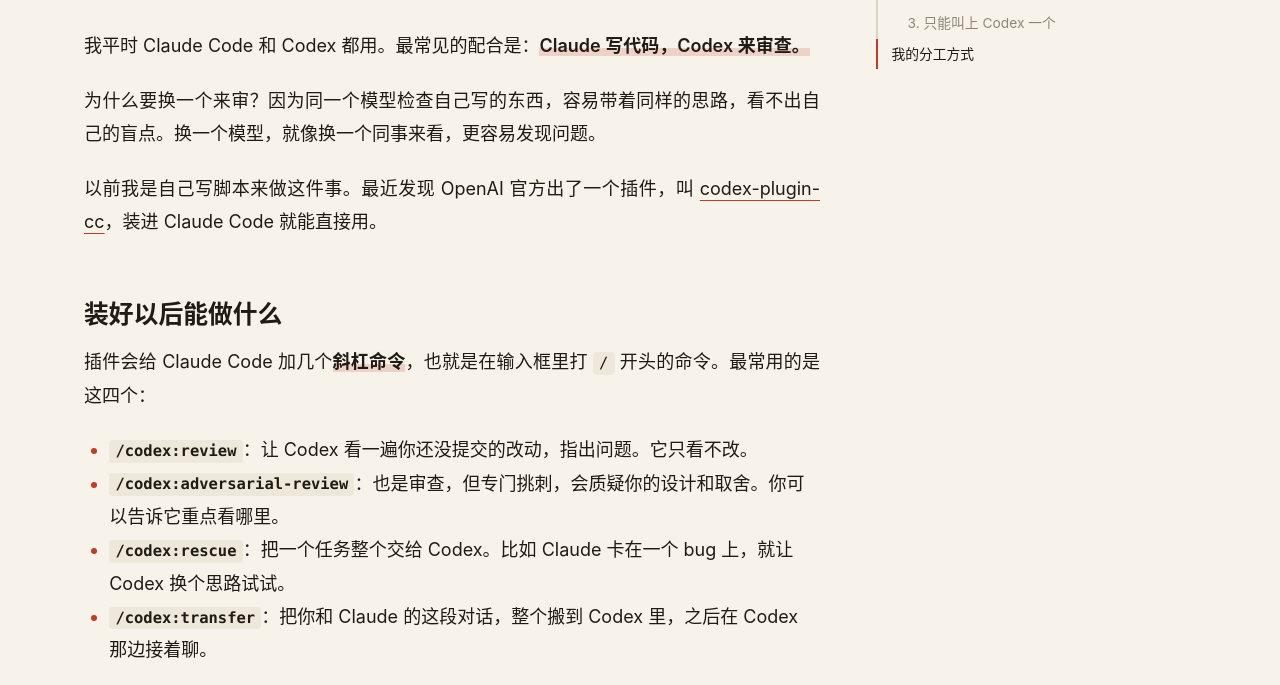
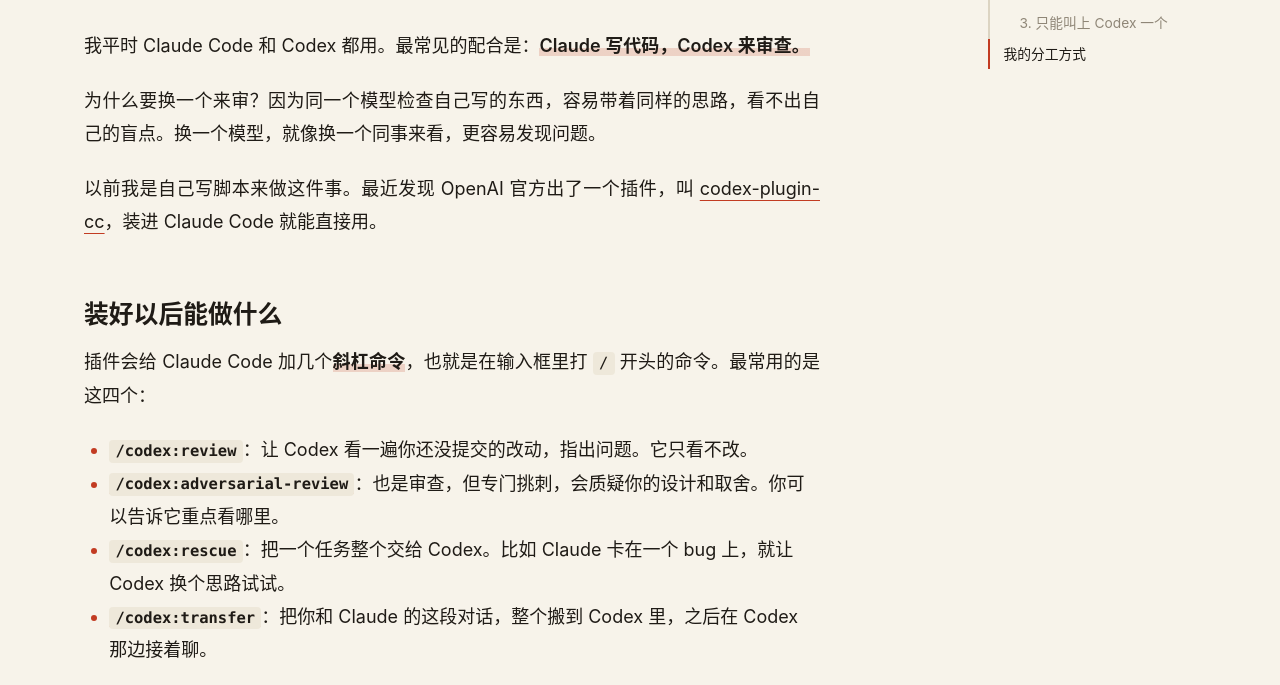
Before and after one commit to starslittle/blog, an Astro site: page /blog/claude-code-codex-plugin in a window 1280 px wide. Shown: the part 389-1074 px from the top of the page. Built offline with nearby package versions, Linux system fonts and the light colour scheme; Astro itself is replaced by a stand-in of ours; some packages are replaced by stand-ins of ours.

Commit message:
Pin the article TOC to the page frame's right edge
The TOC column was placed a fixed distance after the text, so it floated in the
middle of the right-hand space. It is now positioned against the page frame and
ends where the header nav ends.

Co-Authored-By: Claude Opus 5.5 <noreply@anthropic.com>

```diff
--- a/src/layouts/BlogPost.astro
+++ b/src/layouts/BlogPost.astro
@@ -59,8 +59,11 @@ const showToc = toc.length >= 3;
 			type={pubDate ? 'article' : 'website'}
 		/>
 		<style>
+			/* The TOC column is placed against the page frame (main), not the text. */
+			.post {
+				position: relative;
+			}
 			article {
-				position: relative;
 				max-width: var(--measure);
 				margin-inline: auto;
 			}
@@ -180,11 +183,13 @@ const showToc = toc.length >= 3;
 				}
 				.toc-side {
 					display: block;
+					/* Right edge lines up with the header nav; spans the text's height so the
+					   sticky list inside can follow the reader down the page. */
 					position: absolute;
-					top: 0;
-					bottom: 0;
-					left: calc(100% + 3.5rem);
-					width: min(13rem, calc(100vw - var(--measure) - 7.5rem));
+					top: 3rem;
+					bottom: 4rem;
+					right: 1.25rem;
+					width: 13rem;
 				}
 				.toc-side nav {
 					position: sticky;
@@ -317,7 +322,7 @@ const showToc = toc.length >= 3;
 
 	<body>
 		<Header />
-		<main>
+		<main class="post">
 			<article>
 				<div class="title">
 					{
```
